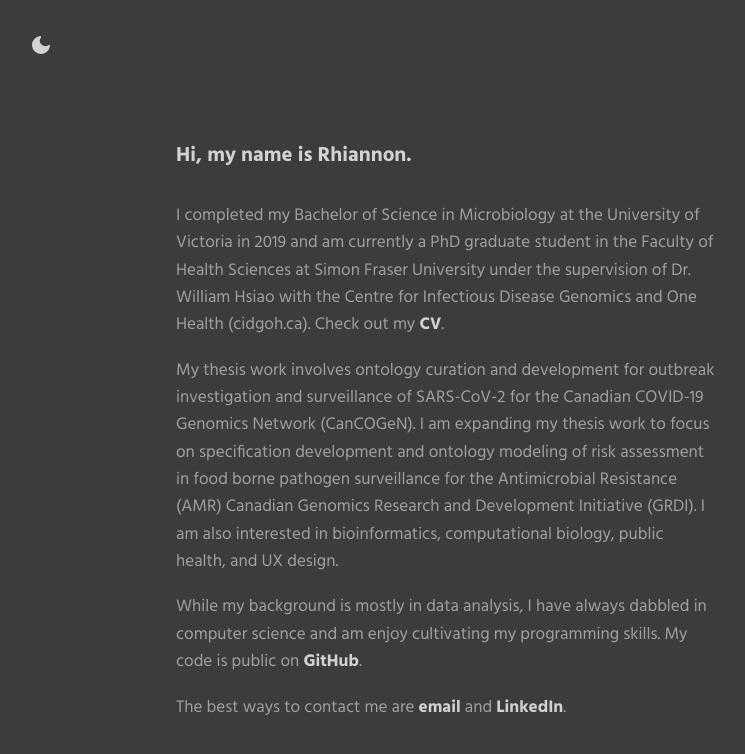
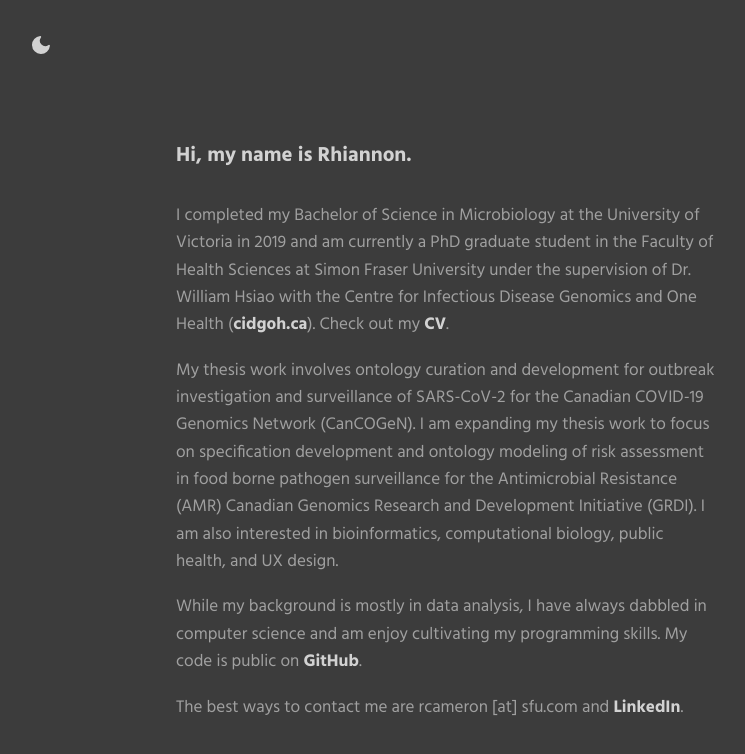
Before and after one commit to cmrn-rhi/cmrn-rhi.github.io, a Jekyll site: the page built from index.html, in a window 1280 px wide. Shown: the top 754 px of the page, without its empty margins (4-749 px from the left). Built offline with Jekyll 4.4.1, drawn with Linux system fonts in a browser that asks for light colours.

Commit message:
July 2022

```diff
--- a/index.html
+++ b/index.html
@@ -6,7 +6,7 @@
     I completed my Bachelor of Science in Microbiology at the University of Victoria
     in 2019 and am currently a PhD graduate student in the Faculty of Health
     Sciences at Simon Fraser University under the supervision of Dr. William Hsiao with
-    the Centre for Infectious Disease Genomics and One Health (cidgoh.ca).
+    the Centre for Infectious Disease Genomics and One Health (<a href="https://cidgoh.ca/" target="_blank">cidgoh.ca</a>).
 
     Check out my <a href="/RCameron_CV.pdf" target="_blank">CV</a>.
 </p>
@@ -25,7 +25,6 @@
     <a href="https://github.com/cmrn-rhi" target="_blank">GitHub</a>.
 </p>
 <p>
-    The best ways to contact me are
-    <a href="mailto:rhiannon_cameron@sfu.ca?subject=Hi there!" target="_blank">email</a> and
+    The best ways to contact me are rcameron [at] sfu.com and
     <a href="https://www.linkedin.com/in/rhiannon-cameron/" target="_blank">LinkedIn</a>.
 </p>
```
Also changed, not shown: 1 other file.
